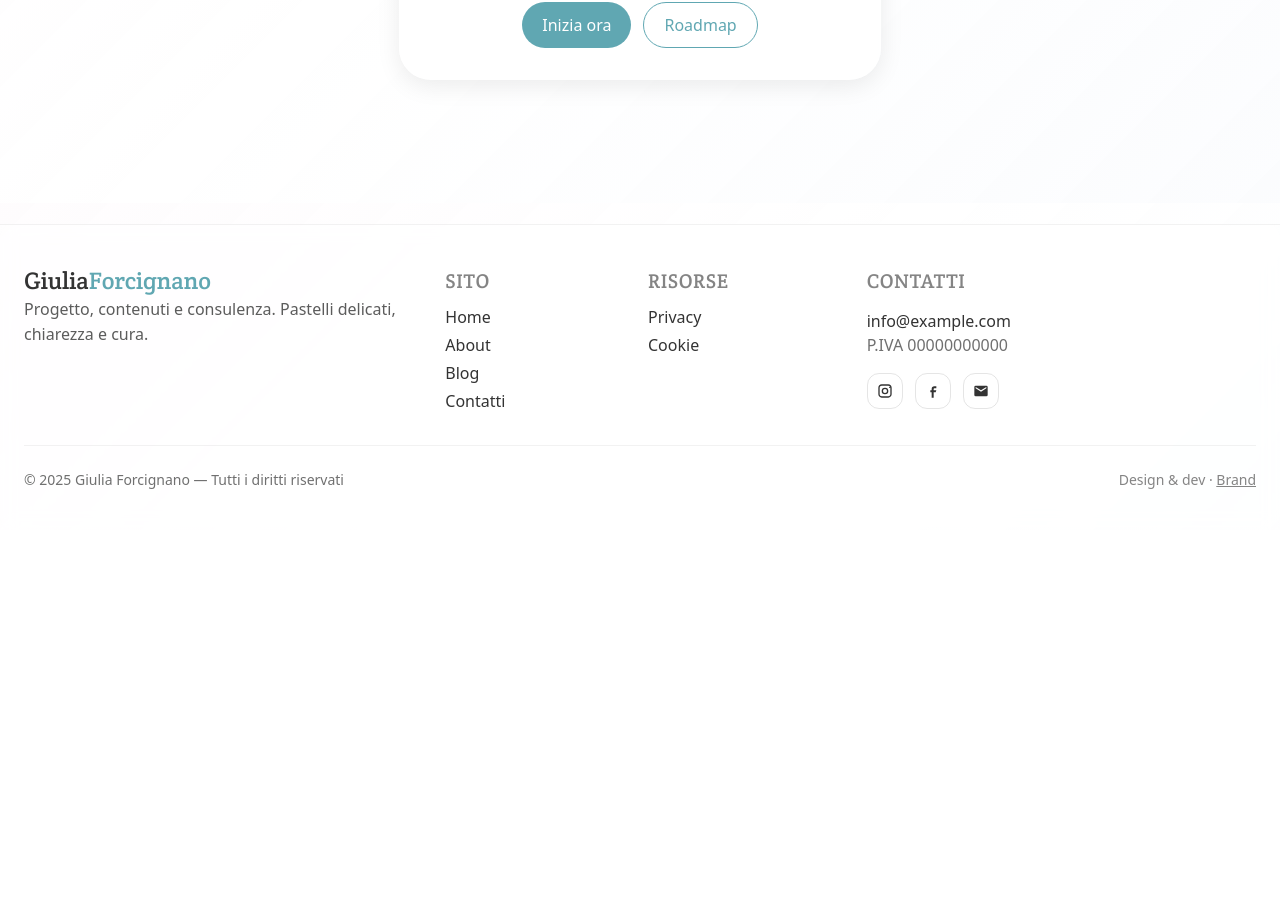
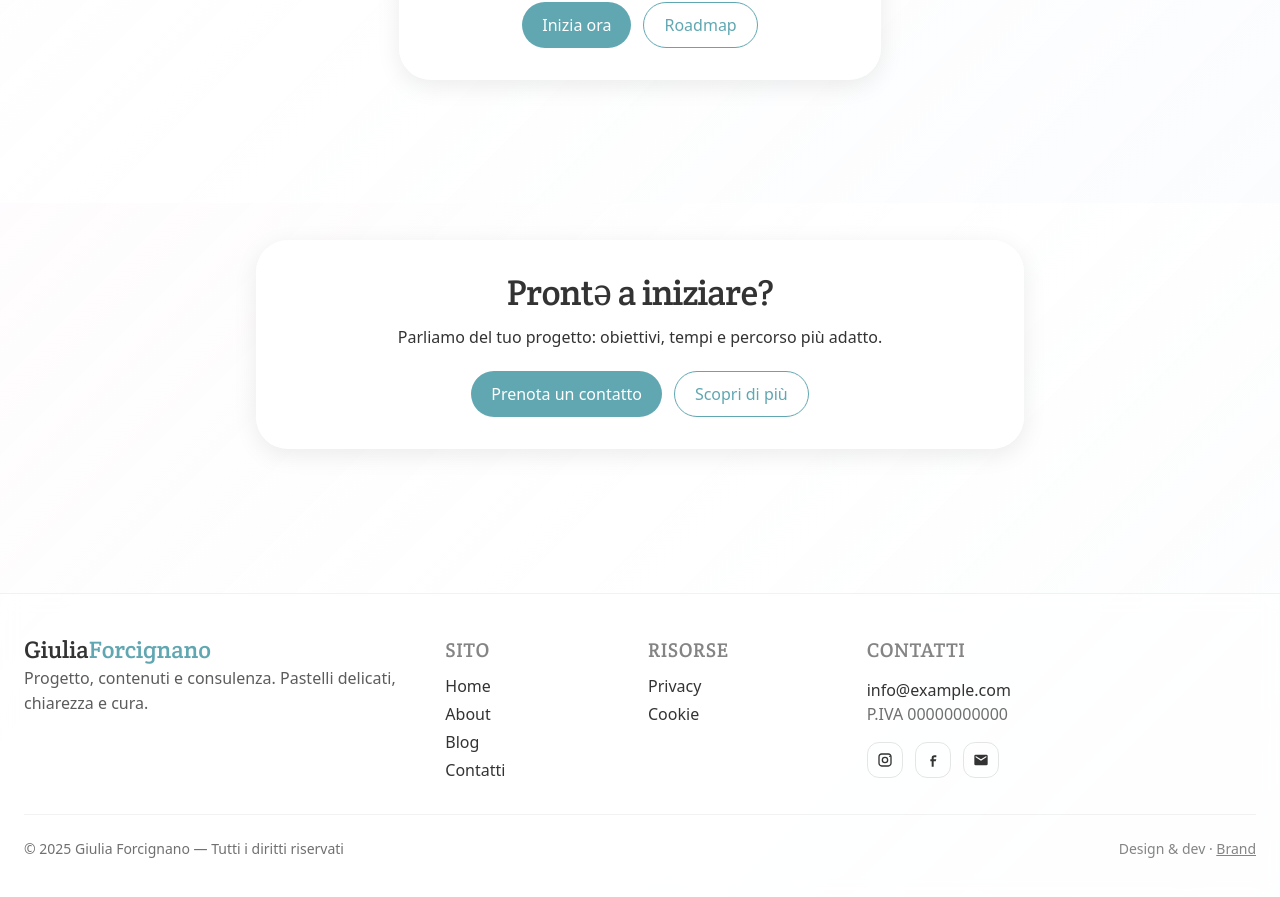
Before and after one commit to Delvezio/giuliaforcignano, a SvelteKit app: page / in a window 1280 px wide. Shown: the part 2197-3094 px from the top of the page. Before the commit the page ends 2727 px from the top, so only its background shows below. Built offline with nearby package versions, Linux system fonts and the light colour scheme.

Commit message:
feat(home): aggiunta FinalCta section e integrazione in home

```diff
--- /dev/null
+++ b/src/lib/components/sections/FinalCta.svelte
@@ -0,0 +1,45 @@
+<script lang="ts">
+  import Section from '$lib/components/ui/Section.svelte';
+  import Heading from '$lib/components/ui/Heading.svelte';
+  import Paragraph from '$lib/components/ui/Paragraph.svelte';
+  import Card from '$lib/components/ui/Card.svelte';
+  import Button from '$lib/components/ui/Button.svelte';
+
+  /** Testo */
+  export let title: string = 'Prontə a iniziare?';
+  export let text: string =
+    'Parliamo del tuo progetto: obiettivi, tempi e percorso più adatto.';
+
+  /** CTA */
+  export let primaryHref: string = '/contact';
+  export let primaryLabel: string = 'Prenota un contatto';
+  export let secondaryHref: string | undefined = '/about';
+  export let secondaryLabel: string | undefined = 'Scopri di più';
+  export let secondaryVariant: 'outline' | 'soft' = 'outline';
+
+  /** Sfondo sezione */
+  export let bg: 'none' | 'gradient' | 'accent2' = 'none';
+
+  // Applica bg della sezione via style (evita classi dinamiche)
+  $: sectionBgStyle =
+    bg === 'gradient'
+      ? 'background: var(--site-bg-gradient);'
+      : bg === 'accent2'
+      ? 'background: var(--accent2-50);'
+      : undefined;
+</script>
+
+<Section align="center" style={sectionBgStyle}>
+  <Card bg="glass" padding="lg" className="max-w-3xl w-full mx-auto">
+    <Heading level={2} align="center" className="mb-3">{title}</Heading>
+    <Paragraph align="center" className="mb-5 max-w-prose mx-auto">{text}</Paragraph>
+    <div class="flex flex-wrap justify-center gap-3">
+      <Button variant="solid" color="accent1" href={primaryHref}>{primaryLabel}</Button>
+      {#if secondaryHref && secondaryLabel}
+        <Button variant={secondaryVariant} color="accent1" href={secondaryHref}>
+          {secondaryLabel}
+        </Button>
+      {/if}
+    </div>
+  </Card>
+</Section>
--- a/src/routes/+page.svelte
+++ b/src/routes/+page.svelte
@@ -2,6 +2,7 @@
   import Hero from '$lib/components/sections/Hero.svelte';
   import Services from '$lib/components/sections/Services.svelte';
   import Testimonials from '$lib/components/sections/Testimonials.svelte';
+  import FinalCta from '$lib/components/sections/FinalCta.svelte';
   import Section from '$lib/components/ui/Section.svelte';
   import Heading from '$lib/components/ui/Heading.svelte';
   import Paragraph from '$lib/components/ui/Paragraph.svelte';
@@ -39,3 +40,15 @@
     </div>
   </Card>
 </Section>
+
+<!-- CTA finale -->
+<FinalCta
+  title="Prontə a iniziare?"
+  text="Parliamo del tuo progetto: obiettivi, tempi e percorso più adatto."
+  primaryHref="/contact"
+  primaryLabel="Prenota un contatto"
+  secondaryHref="/about"
+  secondaryLabel="Scopri di più"
+  secondaryVariant="outline"
+  bg="accent2"
+/>
```
